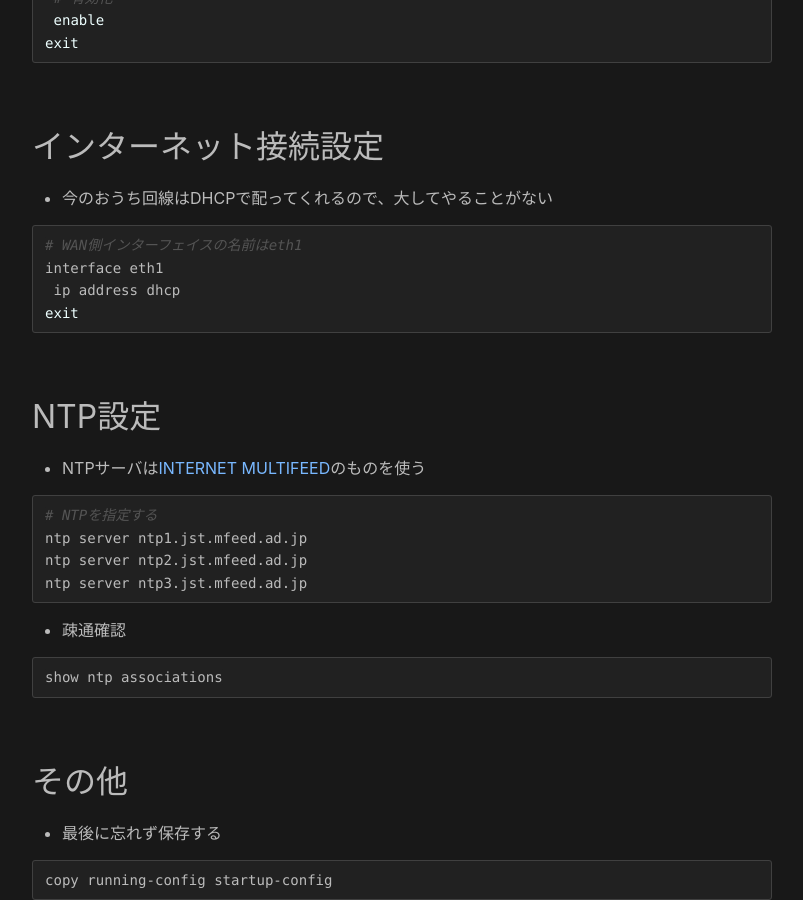
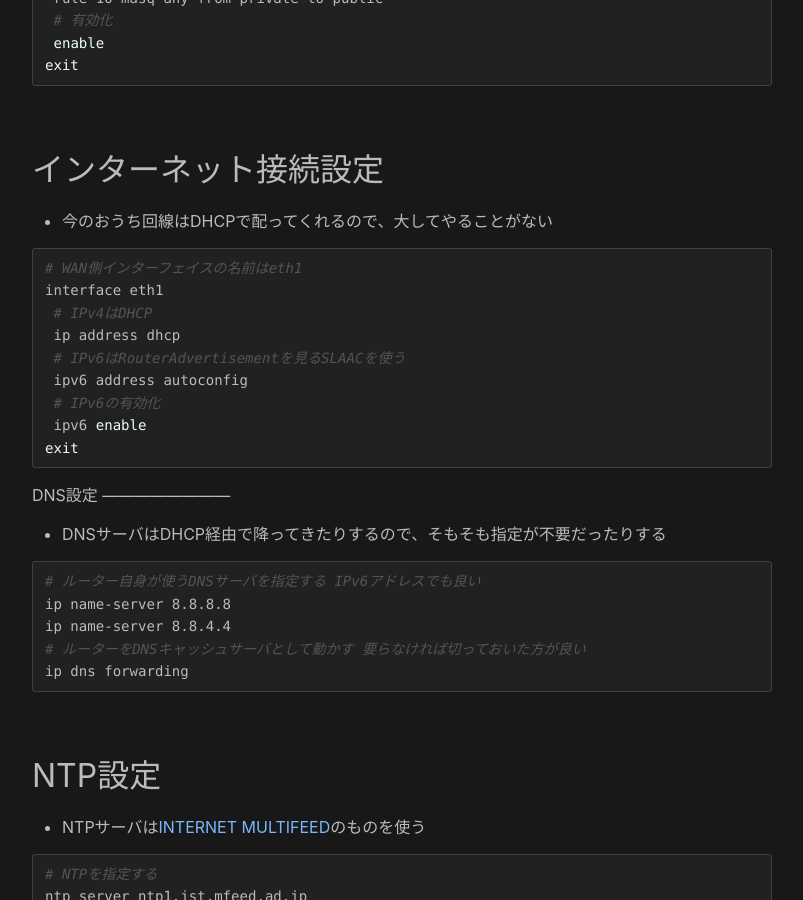
Before and after one commit to maeda577/maeda577.github.io, a Jekyll site: the page built from _posts/2024-01-06-ar2050v.md, in a window 1280 px wide and 900 px high, scrolled down 5632 px. Shown: the whole window, without its empty margins (238-1041 px from the left). Built offline with Jekyll 4.4.1, drawn with Linux system fonts in a browser that asks for light colours; some of the changed text lies outside the part shown.

Commit message:
記事更新

````diff
--- a/_posts/2024-01-06-ar2050v.md
+++ b/_posts/2024-01-06-ar2050v.md
@@ -18,9 +18,10 @@ Cisco 891FJに近い部分は多いものの、ファイアウォール周りで
 enable
 # config削除
 erase startup-config
-# 変なファイルとかが無いことを見る
+# 変なファイルとかが無いことを見る あれば消す
 show file systems
 dir flash:
+delete flash:hogehoge.txt
 # 再起動
 reload
 ```
@@ -205,7 +206,7 @@ zone public
  network wan
   ip subnet 0.0.0.0/0 interface eth1
   host eth1
-   # この書き方で外部インターフェースのことを指定できるらしい
+   # この書き方で外部インターフェースのことを指定できるらしい ルーター発の通信を許可する時に使う
    ip address dynamic interface eth1
   exit
  exit
@@ -248,8 +249,24 @@ exit
 ``` shell
 # WAN側インターフェイスの名前はeth1
 interface eth1
+ # IPv4はDHCP
  ip address dhcp
+ # IPv6はRouterAdvertisementを見るSLAACを使う
+ ipv6 address autoconfig
+ # IPv6の有効化
+ ipv6 enable
 exit
+```
+DNS設定
+------------------------
+* DNSサーバはDHCP経由で降ってきたりするので、そもそも指定が不要だったりする
+
+``` shell
+# ルーター自身が使うDNSサーバを指定する IPv6アドレスでも良い
+ip name-server 8.8.8.8
+ip name-server 8.8.4.4
+# ルーターをDNSキャッシュサーバとして動かす 要らなければ切っておいた方が良い
+ip dns forwarding
 ```
 
 NTP設定
````
